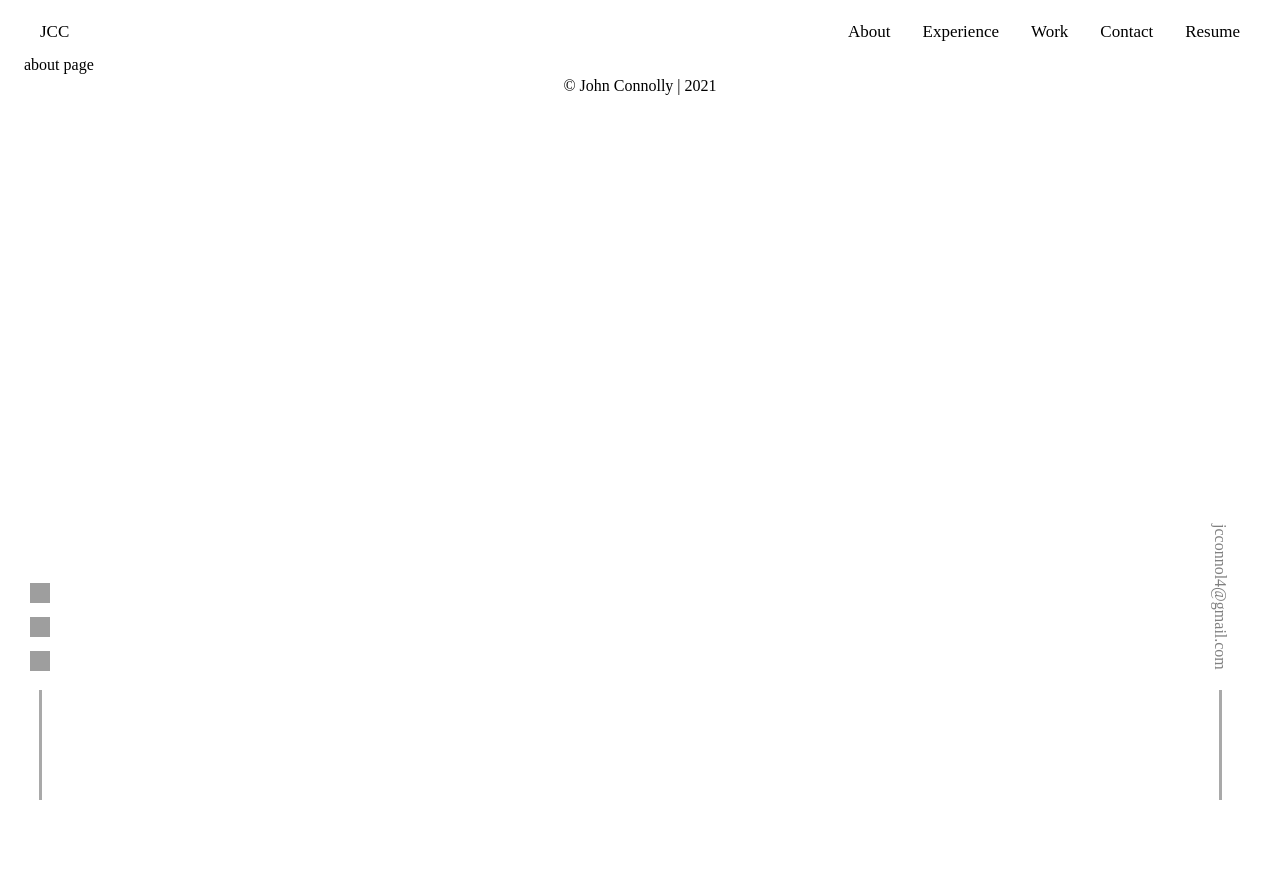
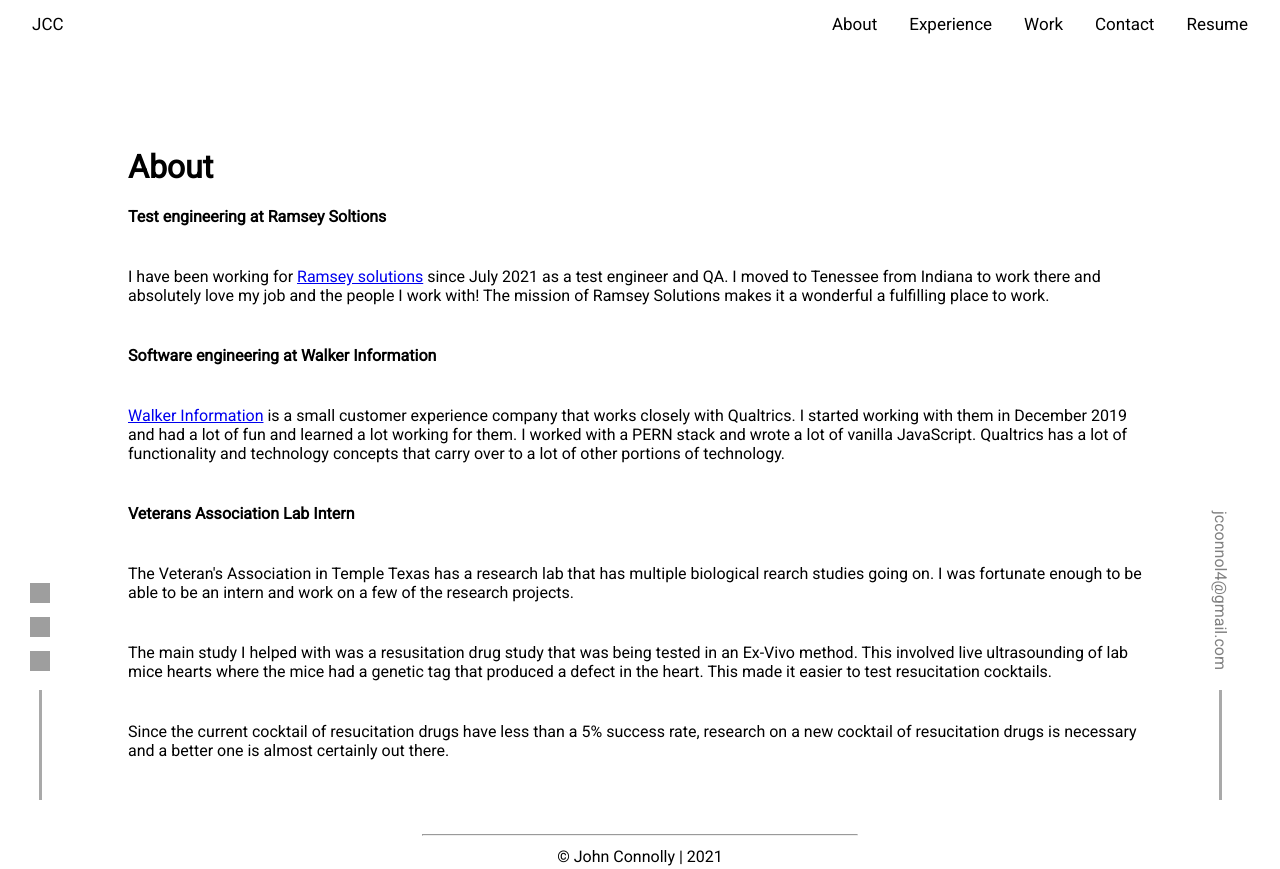
Before and after one commit to jcconnol/personal-website, a Gatsby site: page /about in a window 1280 px wide. Before the commit the page ends 800 px from the top, so only its background shows below. Built offline with nearby package versions, Linux system fonts and the light colour scheme; Gatsby itself is replaced by a stand-in of ours; grey boxes are pictures that could not be loaded.

Commit message:
added about section and minor tweaks

```diff
--- a/src/components/footer.js
+++ b/src/components/footer.js
@@ -11,6 +11,9 @@
   return (
     <div>
       <footer>
+        <div className="footer-line">
+          <hr />
+        </div>
         <div className="footer">
           {footerText}
         </div>
--- a/src/components/header.js
+++ b/src/components/header.js
@@ -14,6 +14,11 @@
   /* improvement to use navitems instead of hard coded header */
   return (
     <>
+      <head>
+        <link rel="preconnect" href="https://fonts.googleapis.com" />
+        <link rel="preconnect" href="https://fonts.gstatic.com" crossorigin />
+        <link href="https://fonts.googleapis.com/css2?family=Roboto&display=swap" rel="stylesheet" />
+      </head>
       <nav>
         <div className="header topnav" id="myTopnav">
           {logo}
--- a/src/pages/about.js
+++ b/src/pages/about.js
@@ -3,16 +3,58 @@
 import Footer from "../components/footer"
 import Layout from "../components/layout"
 import "../styles/about.css"
+import "../styles/page.css"
 import LeftSidebar from "../components/left-sidebar"
 import RightSidebar from "../components/right-sidebar"
 
 export default function Index() {
+  /* improvement is to make map and have info be in json file */
   return (
     <Layout>
       <Header />
       <LeftSidebar />
       <RightSidebar />
-        about page
+      <div className="page-content">
+        <h1>
+          <b>About</b>
+        </h1>
+        <div>
+          <p><b>Test engineering at Ramsey Soltions</b></p>
+          <p>
+            I have been working for <a href="https://www.ramseysolutions.com/">Ramsey solutions</a> since
+            July 2021 as a test engineer and QA. I moved to Tenessee from Indiana to work there and absolutely
+            love my job and the people I work with! The mission of Ramsey Solutions makes it a wonderful a fulfilling
+            place to work.
+          </p>
+        </div>
+        <div>
+          <p><b>Software engineering at Walker Information</b></p>
+          <p>
+            <a href="https://walkerinfo.com/">Walker Information</a> is a small customer experience company
+            that works closely with Qualtrics. I started working with them in December 2019 and had a lot of fun
+            and learned a lot working for them. I worked with a PERN stack and wrote a lot of vanilla JavaScript.
+            Qualtrics has a lot of functionality and technology concepts that carry over to a lot of
+            other portions of technology.
+          </p>
+        </div>
+        <div>
+          <p><b>Veterans Association Lab Intern</b></p>
+          <p>
+            The Veteran's Association in Temple Texas has a research lab that has multiple biological
+            rearch studies going on. I was fortunate enough to be able to be an intern and work on a few of
+            the research projects.
+          </p>
+          <p>
+            The main study I helped with was a resusitation drug study that was being tested in an Ex-Vivo
+            method. This involved live ultrasounding of lab mice hearts where the mice had a genetic tag that
+            produced a defect in the heart. This made it easier to test resucitation cocktails.
+          </p>
+          <p>
+            Since the current cocktail of resucitation drugs have less than a 5% success rate, research on a
+            new cocktail of resucitation drugs is necessary and a better one is almost certainly out there.
+          </p>
+        </div>
+      </div>
       <Footer />
     </Layout>
   )
--- a/src/styles/footer.css
+++ b/src/styles/footer.css
@@ -1,4 +1,14 @@
+footer {
+    padding-top: 25px;
+}
+
 .footer {
     text-align: center;
     padding: 3px;
 }
+
+.footer-line {
+    color: darkgray;
+    width: 35%;
+    margin: auto;
+}
--- a/src/styles/main.css
+++ b/src/styles/main.css
@@ -19,7 +19,8 @@
 h1 {
     font-size: 4.5em;
     margin: 0;
-    text-align: center;
+    text-align: left;
+    padding-bottom: 5%;
 }
 
 h3 {
--- a/src/styles/page.css
+++ b/src/styles/page.css
@@ -1,6 +1,22 @@
-* {box-sizing: border-box;}
+* {
+    box-sizing: border-box;
+}
 
 body {
-    font-family: Arial, Helvetica, sans-serif;
+    font-family: 'Roboto', sans-serif;
     margin: 0;
 }
+
+.page-content {
+    margin-top: 8%;
+    padding-left: 7rem;
+    padding-right: 7rem;
+}
+
+.page-content p {
+    padding-bottom: 25px;
+}
+
+h3 {
+    margin-bottom: 3rem;
+}
```
Also changed, not shown: src/pages/404.js (+5 -3 lines), src/pages/contact.js (+14 -3 lines), src/pages/experience.js (+12 -1 lines), src/pages/work.js (+12 -1 lines).
